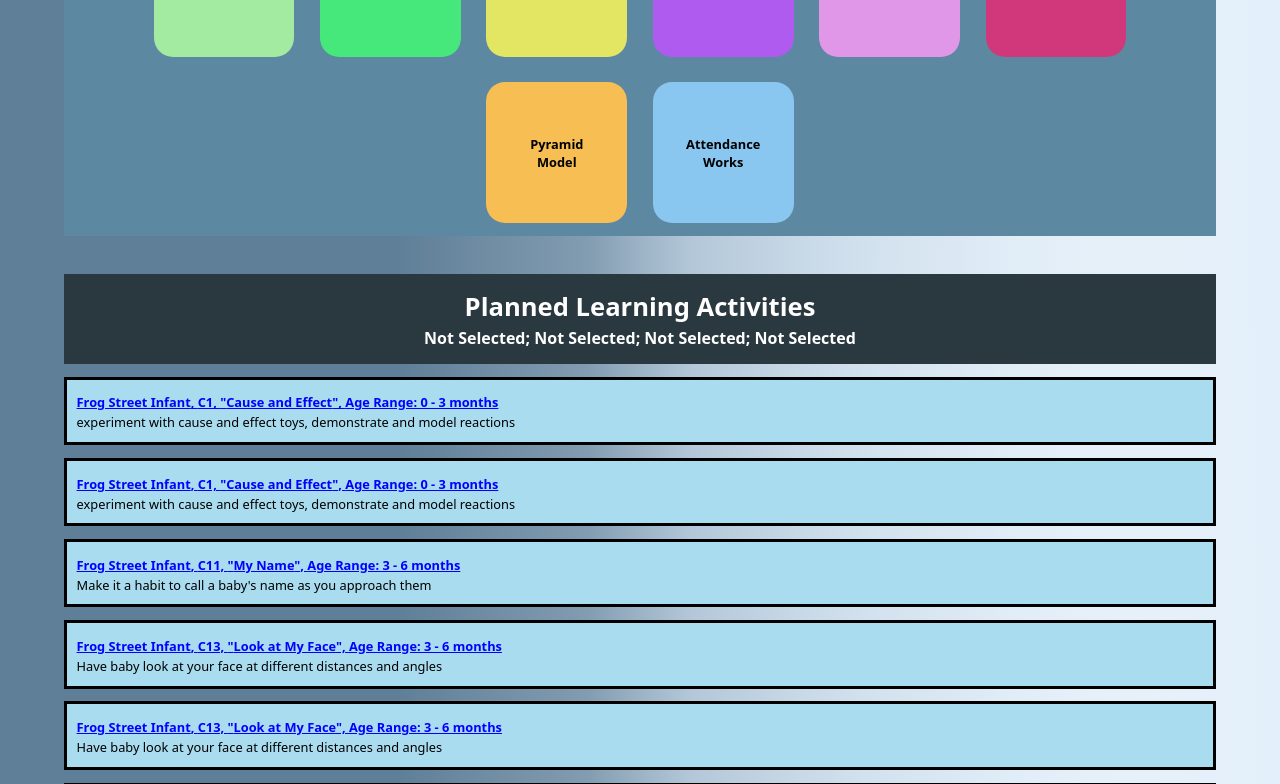
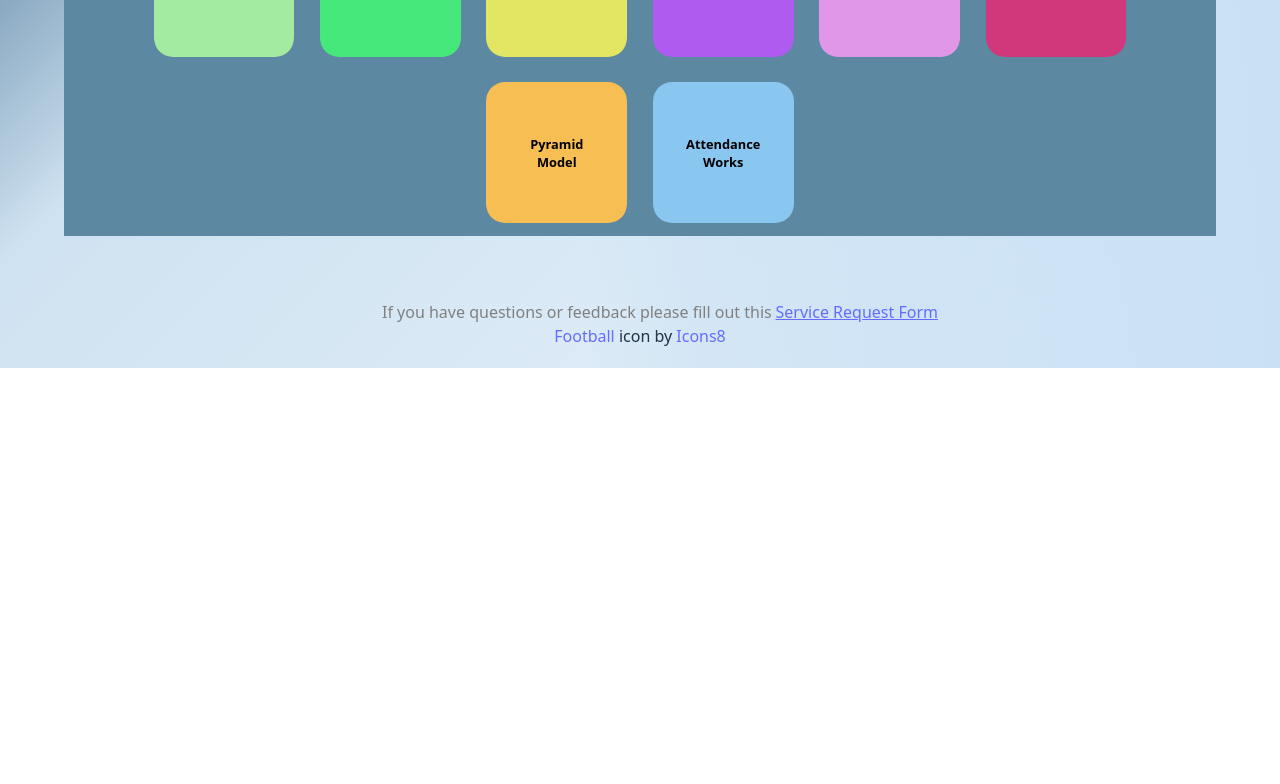
Before and after one commit to kylelin23/EHS_webpage, a React (Vite) app: page /dataPage in a window 1280 px wide. Shown: the part 1119-1903 px from the top of the page. After the commit the page ends 1487 px from the top, so only its background shows below. Built offline with nearby package versions, Linux system fonts and the light colour scheme.

Commit message:
Fix Display

```diff
--- a/src/dataPage.jsx
+++ b/src/dataPage.jsx
@@ -509,7 +509,7 @@ function DataPage() {
 
       { (selectedMeasure != 'Not Selected'
         || selectedDevelopmentalLevel != 'Not Selected'
-        || selectedTeachingStrats != ['Not Selected']
+        || selectedTeachingStrats[0] != 'Not Selected'
         || selectedResources != 'Not Selected') &&
 
         <div className = "data">
```
